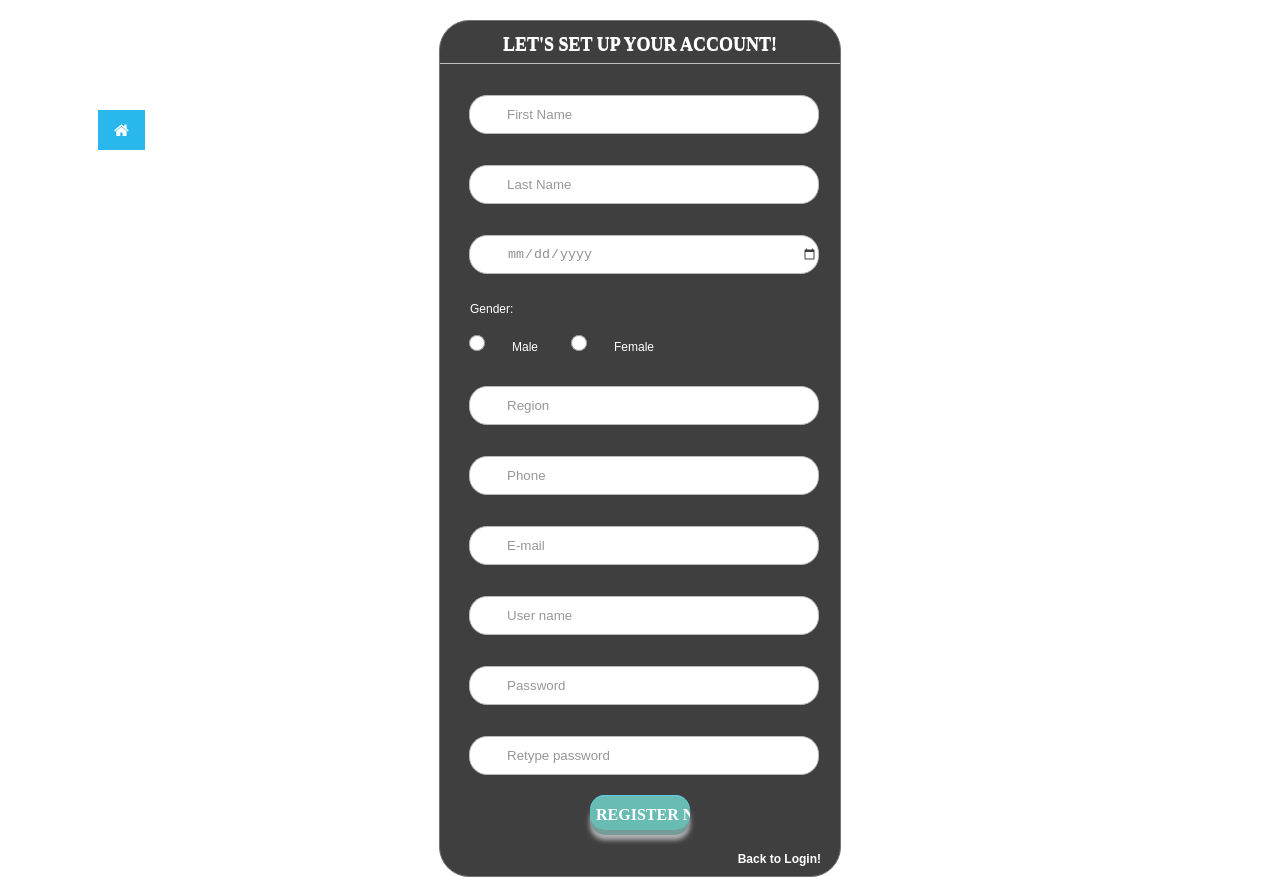
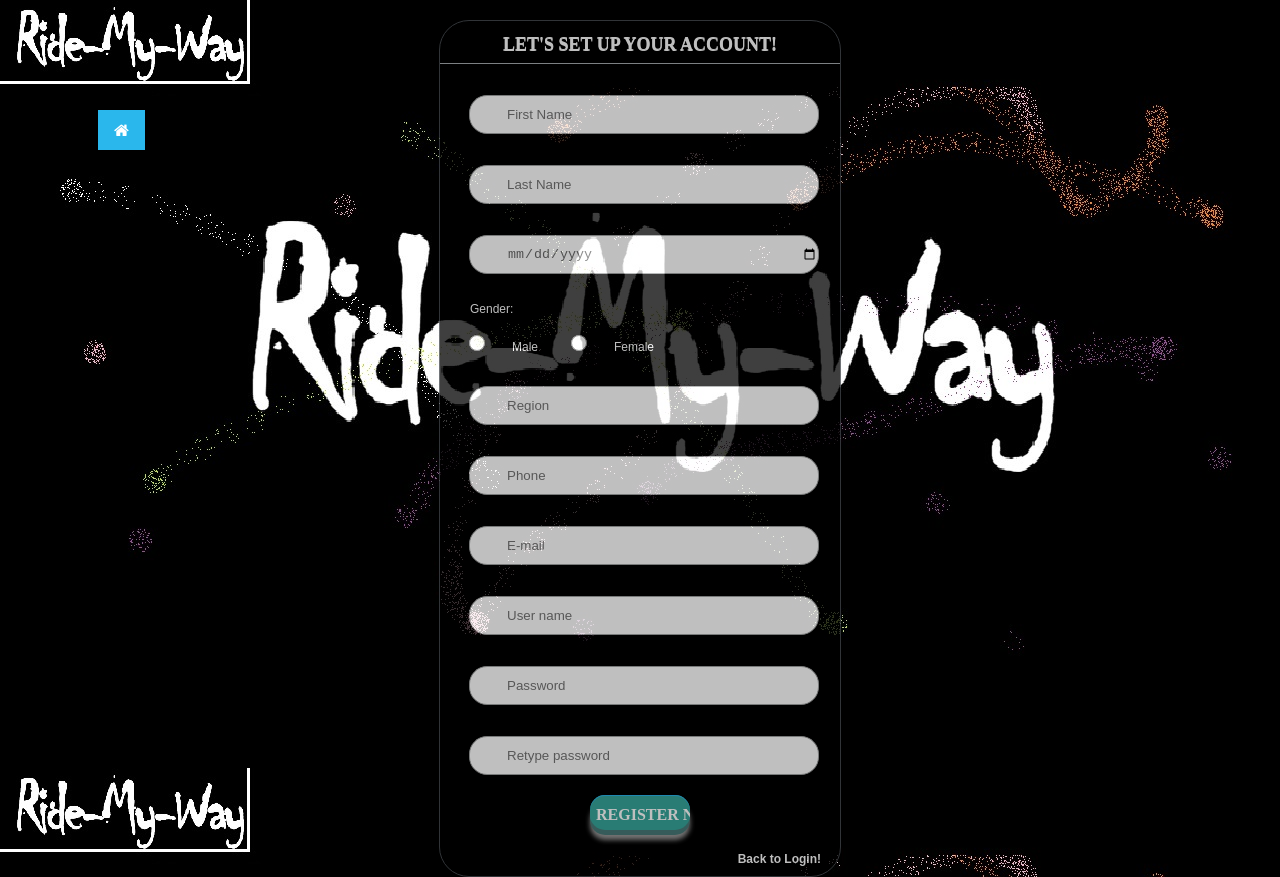
Before and after one commit to bryan-munene/Ride-My-Way, a plain HTML site: page reg.html in a window 1280 px wide. Drawn offline with Linux system fonts and the light colour scheme.

```diff
--- a/css/dashboard.css
+++ b/css/dashboard.css
@@ -5,7 +5,7 @@
 }
 
 body{
-	background: url(images/bg.jpg);
+	background: url(../images/bg.jpg);
 }
 #sidebar{
 	position: fixed;
--- a/css/styles.css
+++ b/css/styles.css
@@ -1,7 +1,7 @@
 html { height: 100% }
 ::-moz-selection { background: #fe57a1; color: #fff; text-shadow: none; }
 ::selection { background: #fe57a1; color: #fff; text-shadow: none; }
-body { background-image: url("images/bg.png") }
+body { background-image: url("../images/bg.jpg") }
 .login {
   background: #000000;
   border: 1px solid #42464b;
```
Also changed, not shown: login.html (+1 -1 lines).
